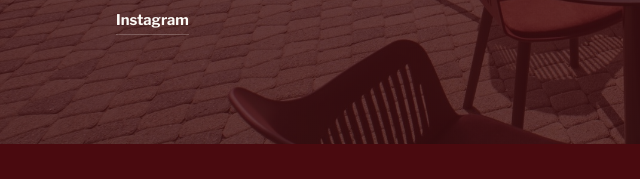
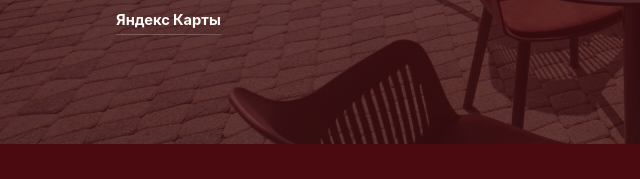
Before and after one commit to mullagalievaaa200211-sys/nastroenie-vibe, a plain HTML site: page index.html in a window 1280 px wide. Shown: the part 4642-4821 px from the top of the page, 0-640 px from the left. Drawn offline with nearby package versions, Linux system fonts and the light colour scheme.

Commit message:
Контакты: убрана ссылка на Instagram, добавлена ссылка на Яндекс Карты
Co-Authored-By: Claude Opus 5.5 <noreply@anthropic.com>
Claude-Session: https://claude.ai/code/session_01VxyAbk95apqNN6Ndu5253C

```diff
--- a/index.html
+++ b/index.html
@@ -772,7 +772,7 @@
           <li><span class="contacts-label">Телефон</span><a class="contacts-value contacts-phone" href="tel:+79654574766">+7 (965) 457-47-66</a></li>
         </ul>
         <div class="socials">
-          <a href="https://www.instagram.com/nast.cafe/" target="_blank" rel="noopener">Instagram</a>
+          <a href="https://yandex.ru/maps/?text=%D0%9D%D0%B0%D1%81%D1%82%D1%80%D0%BE%D0%B5%D0%BD%D0%B8%D0%B5%2C%20%D0%A1%D0%B8%D1%80%D0%B8%D1%83%D1%81%2C%20%D0%A2%D1%80%D0%B8%D1%83%D0%BC%D1%84%D0%B0%D0%BB%D1%8C%D0%BD%D0%B0%D1%8F%20%D1%83%D0%BB%D0%B8%D1%86%D0%B0%2C%2026%2F1" target="_blank" rel="noopener">Яндекс Карты</a>
         </div>
       </div>
       <div class="locate-card reveal">
```
